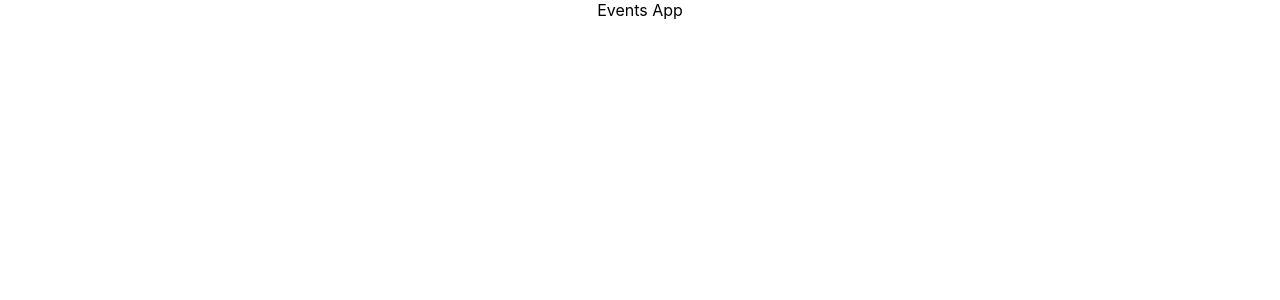
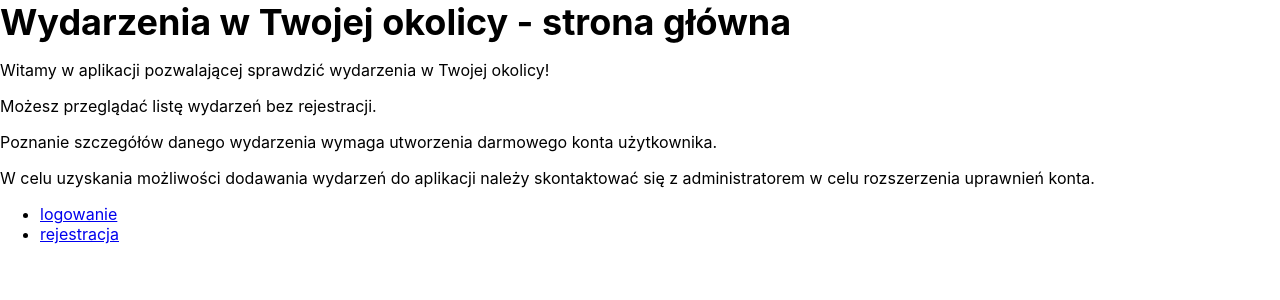
Before and after one commit to DrozdDominik/EventsAppFrontend, a React (Create React App) app: page / in a window 1280 px wide. Shown: the top 300 px of the page. Built offline with nearby package versions, Linux system fonts and the light colour scheme.

Commit message:
Added Header component and Menu component.

```diff
--- a/src/App.tsx
+++ b/src/App.tsx
@@ -1,10 +1,21 @@
 import React from 'react';
 import './App.css';
+import {Header} from "./layout/Header/Header";
+import {Menu} from "./layout/Menu/Menu";
 
 export const App = () => {
     return (
-        <div className="App">
-            Events App
-        </div>
+        <>
+            <Header name={"strona główna"} />
+            <main>
+                <p>Witamy w aplikacji pozwalającej sprawdzić wydarzenia w Twojej okolicy!</p>
+                <p>Możesz przeglądać listę wydarzeń bez rejestracji.</p>
+                <p>Poznanie szczegółów danego wydarzenia wymaga utworzenia darmowego konta użytkownika.</p>
+                <p>W celu uzyskania możliwości dodawania wydarzeń do aplikacji należy skontaktować się z administratorem w celu rozszerzenia uprawnień konta.</p>
+            </main>
+            <div>
+                <Menu options={['logowanie', 'rejestracja']}/>
+            </div>
+        </>
     );
 }
--- /dev/null
+++ b/src/layout/Header/Header.css
@@ -0,0 +1,5 @@
+.title{
+    font-size: 36px;
+    font-weight: bold;
+
+}
--- /dev/null
+++ b/src/layout/Header/Header.tsx
@@ -0,0 +1,12 @@
+import React from 'react';
+import './Header.css';
+
+interface Props {
+    name: string;
+}
+
+export const Header = (props: Props) => {
+    return (
+        <header className={"title"}>Wydarzenia w Twojej okolicy - {props.name}</header>
+    )
+}
--- /dev/null
+++ b/src/layout/Menu/Menu.tsx
@@ -0,0 +1,14 @@
+import React from 'react';
+import { MenuItem } from './MenuItem';
+
+interface Props {
+    options: string[];
+}
+
+export const Menu = (props: Props) => {
+ return (
+     <ul>
+         {props.options.map(item => <li><MenuItem name={item} /></li>)}
+     </ul>
+ )
+}
--- /dev/null
+++ b/src/layout/Menu/MenuItem.tsx
@@ -0,0 +1,11 @@
+import React from 'react';
+
+interface Props {
+    name: string;
+}
+
+export const MenuItem = (props: Props) => {
+    return (
+        <a href={`/${props.name}`}>{props.name}</a>
+    )
+}
```
